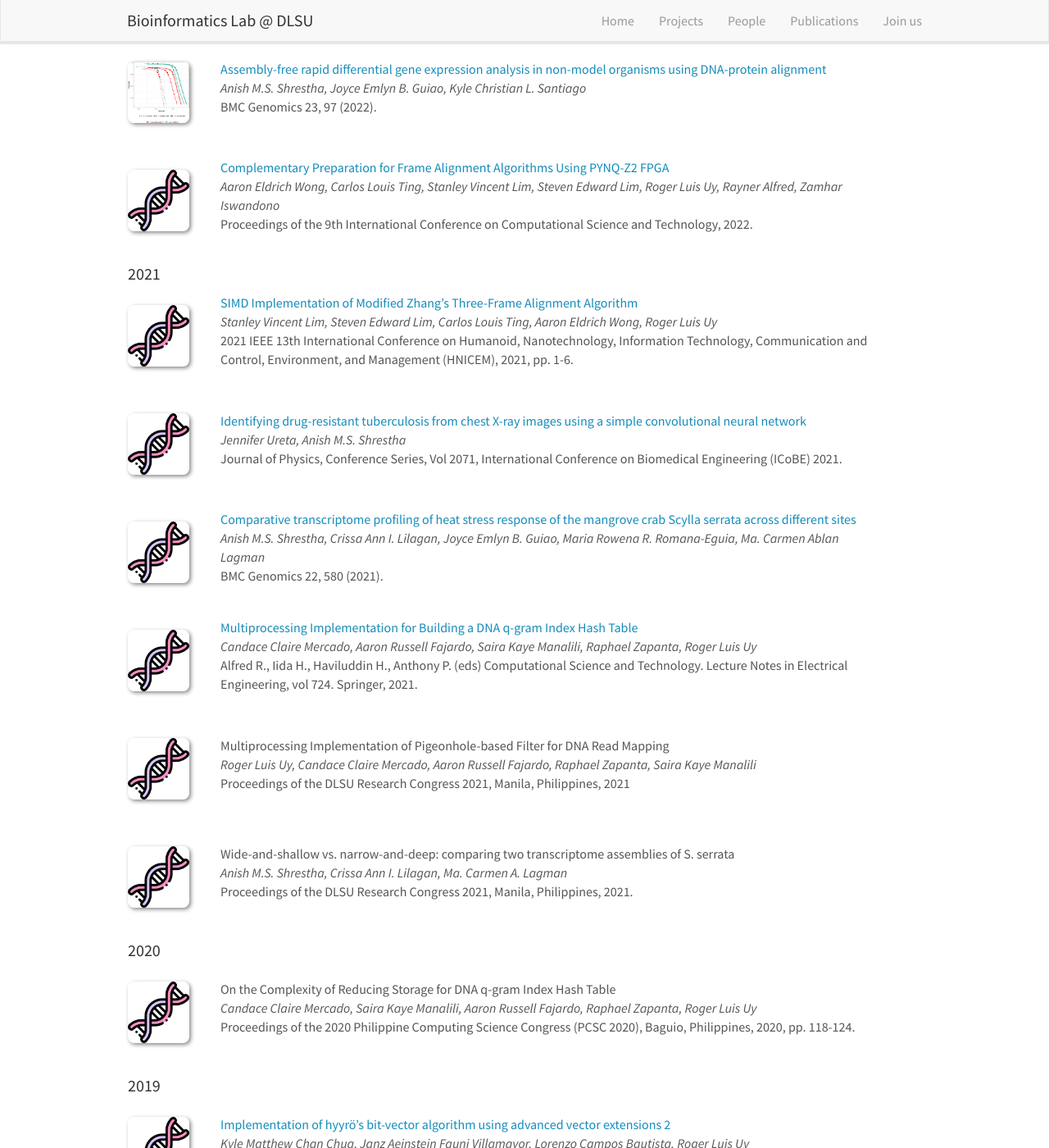
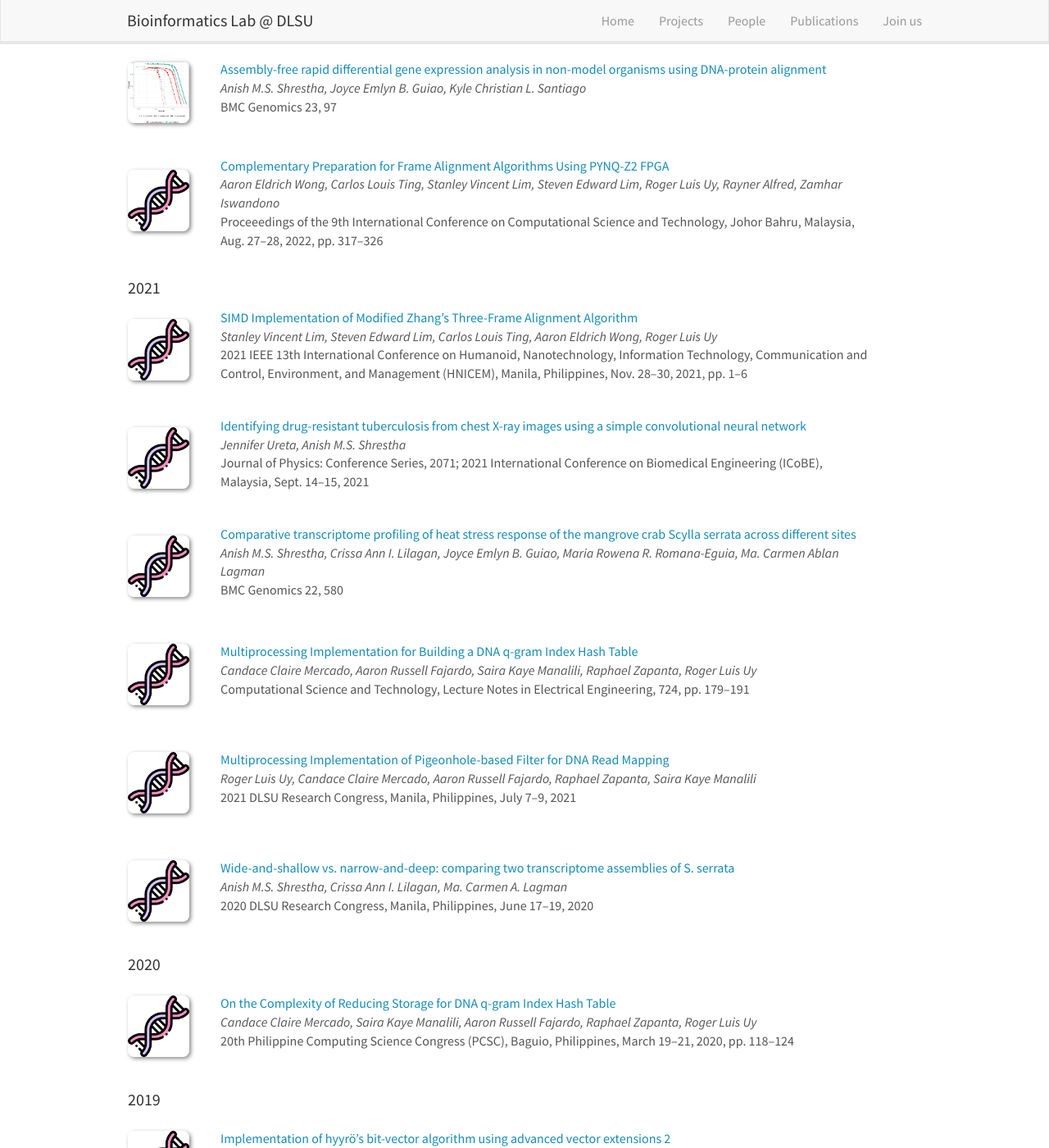
Before and after one commit to bioinfodlsu/bioinfodlsu.github.io, a Jekyll site: the page built from _pages/publications.md, in a window 1280 px wide and 1400 px high, scrolled down 571 px. Shown: the whole window at 82% size. Built offline with Jekyll 4.4.1, drawn with Linux system fonts in a browser that asks for light colours; nearby versions of some CDN libraries; some of the changed text lies outside the part shown.

Commit message:
Make format of entries consistent

```diff
--- a/_data/publist.yml
+++ b/_data/publist.yml
@@ -14,7 +14,7 @@
   authors: Mark Edward M. Gonzales, Jennifer C. Ureta, Anish M.S. Shrestha
   link:
       url: https://doi.org/10.1371/journal.pone.0289030
-      display: PLoS ONE 18(7) (2023) e 0289030.
+      display: PLOS ONE 18(7), e0289030
   highlight: 0
   year: 2023
 
@@ -24,7 +24,7 @@
   authors: Liu Liu, Ann Franchesca Laguna, Ramin Rajaei, Mohammad Mehdi Sharifi, Arman Kazemi, Xunzhao Yin, Michael Niemier, Xiaobo Sharon Hu
   link:
       url: https://doi.org/10.1109/TCSI.2023.3259940
-      display: "IEEE Transactions on Circuits and Systems I: Regular Papers, vol. 70, no. 6, pp. 2356-2369 (2023)."
+      display: "IEEE Transactions on Circuits and Systems I: Regular Papers, 70(6), pp. 2356–2369"
   highlight: 0
   year: 2023
 
@@ -34,7 +34,7 @@
   authors: Kyle Christian L. Santiago, Anish M.S. Shrestha
   link:
       url: https://doi.org/10.1101/2022.12.15.520671
-      display: GIW XXXI/ISCB-Asia V, Dec 12 – 14, 2022, Tainan, Taiwan (To appear in BMC Bioinformatics Supplement).
+      display: GIW XXXI/ISCB-Asia V, Tainan, Taiwan, Dec. 12–14, 2022 (To appear in BMC Bioinformatics Supplement)
   highlight: 0
   year: 2022
 
@@ -44,7 +44,7 @@
   authors: Anish M.S. Shrestha, Joyce Emlyn B. Guiao, Kyle Christian L. Santiago
   link:
       url: https://bmcgenomics.biomedcentral.com/articles/10.1186/s12864-021-08278-7
-      display: BMC Genomics 23, 97 (2022).
+      display: BMC Genomics 23, 97
   highlight: 0
   year: 2022
 
@@ -54,7 +54,7 @@
   authors: Aaron Eldrich Wong, Carlos Louis Ting, Stanley Vincent Lim, Steven Edward Lim, Roger Luis Uy, Rayner Alfred, Zamhar Iswandono
   link:
       url: https://link.springer.com/chapter/10.1007/978-981-19-8406-8_23
-      display: Proceedings of the 9th International Conference on Computational Science and Technology, 2022.
+      display: Proceeedings of the 9th International Conference on Computational Science and Technology, Johor Bahru, Malaysia, Aug. 27–28, 2022, pp. 317–326
   highlight: 0
   year: 2022
 
@@ -64,7 +64,7 @@
   authors: Stanley Vincent Lim, Steven Edward Lim, Carlos Louis Ting, Aaron Eldrich Wong, Roger Luis Uy
   link:
       url: https://ieeexplore.ieee.org/abstract/document/9731997
-      display: 2021 IEEE 13th International Conference on Humanoid, Nanotechnology, Information Technology, Communication and Control, Environment, and Management (HNICEM), 2021, pp. 1-6.
+      display: 2021 IEEE 13th International Conference on Humanoid, Nanotechnology, Information Technology, Communication and Control, Environment, and Management (HNICEM), Manila, Philippines, Nov. 28–30, 2021, pp. 1–6
   highlight: 0
   year: 2021
 
@@ -74,7 +74,7 @@
   authors: Jennifer Ureta, Anish M.S. Shrestha
   link:
       url: https://iopscience.iop.org/article/10.1088/1742-6596/2071/1/012001
-      display: Journal of Physics, Conference Series, Vol 2071, International Conference on Biomedical Engineering (ICoBE) 2021.
+      display: "Journal of Physics: Conference Series, 2071; 2021 International Conference on Biomedical Engineering (ICoBE), Malaysia, Sept. 14–15, 2021"
   highlight: 0
   year: 2021
 
@@ -84,7 +84,7 @@
   authors: Anish M.S. Shrestha, Crissa Ann I. Lilagan, Joyce Emlyn B. Guiao, Maria Rowena R. Romana-Eguia, Ma. Carmen Ablan Lagman
   link:
       url: https://doi.org/10.1186/s12864-021-07891-w
-      display: BMC Genomics 22, 580 (2021).
+      display: BMC Genomics 22, 580
   highlight: 0
   year: 2021
 
@@ -94,7 +94,7 @@
   authors: Candace Claire Mercado, Aaron Russell Fajardo, Saira Kaye Manalili, Raphael Zapanta, Roger Luis Uy
   link:
       url: https://doi.org/10.1007/978-981-33-4069-5_16
-      display: Alfred R., Iida H., Haviluddin H., Anthony P. (eds) Computational Science and Technology. Lecture Notes in Electrical Engineering, vol 724. Springer, 2021.
+      display: Computational Science and Technology, Lecture Notes in Electrical Engineering, 724, pp. 179–191
   highlight: 0
   year: 2021
 
@@ -102,7 +102,9 @@
   image: dummy.png
   description:
   authors: Roger Luis Uy, Candace Claire Mercado, Aaron Russell Fajardo, Raphael Zapanta, Saira Kaye Manalili
-  no-link: Proceedings of the DLSU Research Congress 2021, Manila, Philippines, 2021
+  link:
+      url: https://www.dlsu.edu.ph/wp-content/uploads/pdf/conferences/research-congress-proceedings/2021/HCT-01.pdf
+      display: 2021 DLSU Research Congress, Manila, Philippines, July 7–9, 2021
   highlight: 0
   year: 2021
 
@@ -110,7 +112,9 @@
   image: dummy.png
   description:
   authors: Anish M.S. Shrestha, Crissa Ann I. Lilagan, Ma. Carmen A. Lagman
-  no-link: Proceedings of the DLSU Research Congress 2021, Manila, Philippines, 2021.
+  link:
+      url: https://www.dlsu.edu.ph/wp-content/uploads/pdf/conferences/research-congress-proceedings/2020/FNH-11.pdf
+      display: 2020 DLSU Research Congress, Manila, Philippines, June 17–19, 2020
   highlight: 0
   year: 2021
 
@@ -118,7 +122,9 @@
   image: dummy.png
   description:
   authors: Candace Claire Mercado, Saira Kaye Manalili, Aaron Russell Fajardo, Raphael Zapanta, Roger Luis Uy
-  no-link: Proceedings of the 2020 Philippine Computing Science Congress (PCSC 2020), Baguio, Philippines, 2020, pp. 118-124.
+  link:
+      url: https://drive.google.com/file/d/1ZiMHBPvbUVpPeOBSBH1KEMehkd1vlQl-/view
+      display: 20th Philippine Computing Science Congress (PCSC), Baguio, Philippines, March 19–21, 2020, pp. 118–124
   highlight: 0
   year: 2020
 
@@ -128,7 +134,7 @@
   authors: Kyle Matthew Chan Chua, Janz Aeinstein Fauni Villamayor, Lorenzo Campos Bautista, Roger Luis Uy
   link:
       url: https://doi.org/10.26555/ijain.v5i3.362
-      display: International Journal of Advances in Intelligent Informatics, vol. 5, no. 3, pp. 230–242, Oct. 2019
+      display: International Journal of Advances in Intelligent Informatics, 5(3), pp. 230–242
   highlight: 0
   year: 2019
 
@@ -136,7 +142,7 @@
   image: dummy.png
   description:
   authors: Anish M.S. Shrestha
-  no-link: 6th International Conference on Molecular Systems Biology ICMSB 2019, Manila.
+  no-link: 6th International Conference on Molecular Systems Biology (ICMSB), Manila, Philippines, Oct. 28–30, 2019
   highlight: 0
   year: 2019
 
@@ -144,7 +150,7 @@
   image: dummy.png
   description:
   authors: Anish M.S. Shrestha
-  no-link: Invited Talk, Philippine Computing Science Congress, Manila 2019.
+  no-link: 19th Philippine Computing Science Congress (PCSC), Manila, Philippines, March 28–30, 2019
   highlight: 0
   year: 2019
 
@@ -152,6 +158,6 @@
   image: dummy.png
   description:
   authors: Anish M.S. Shrestha
-  no-link: Bioinformatics Symposium, Philippine Genome Center, Manila 2019.
+  no-link: Bioinformatics Symposium, Philippine Genome Center, Manila, Philippines
   highlight: 0
   year: 2019
```
